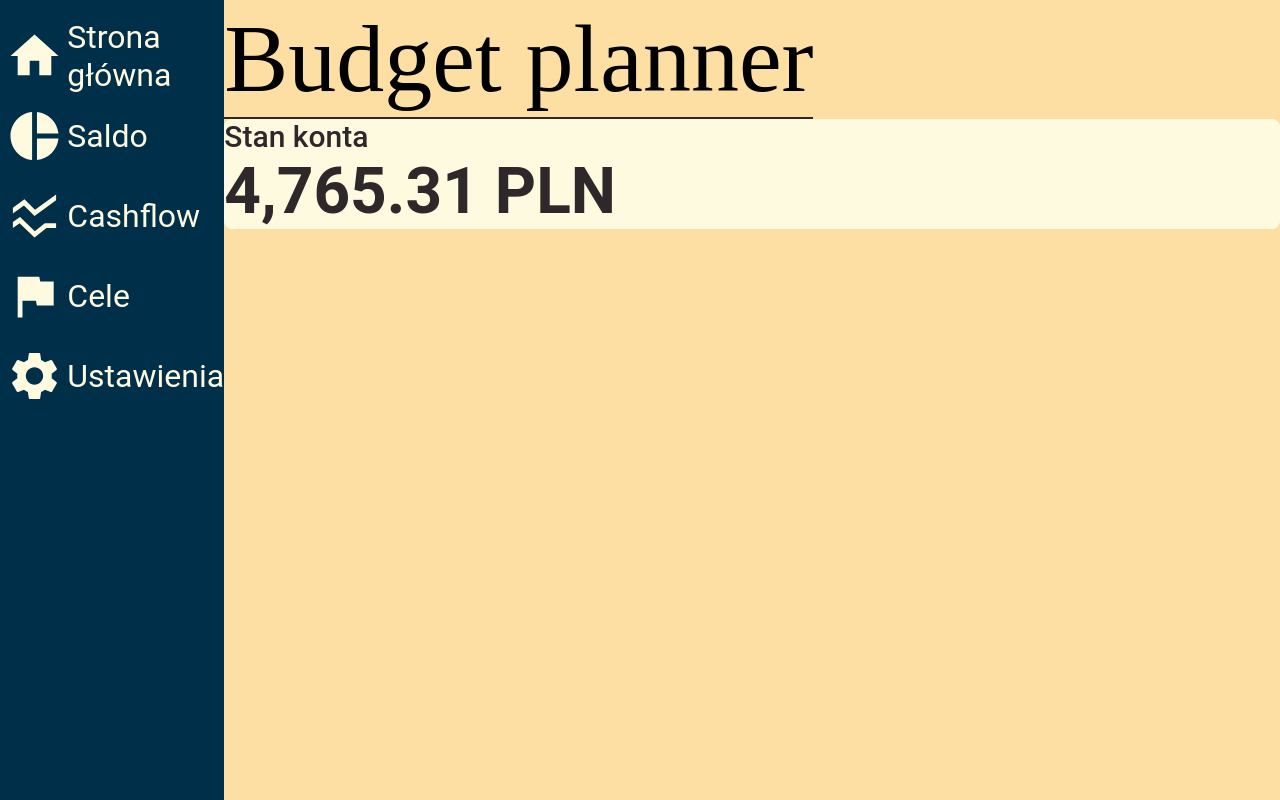
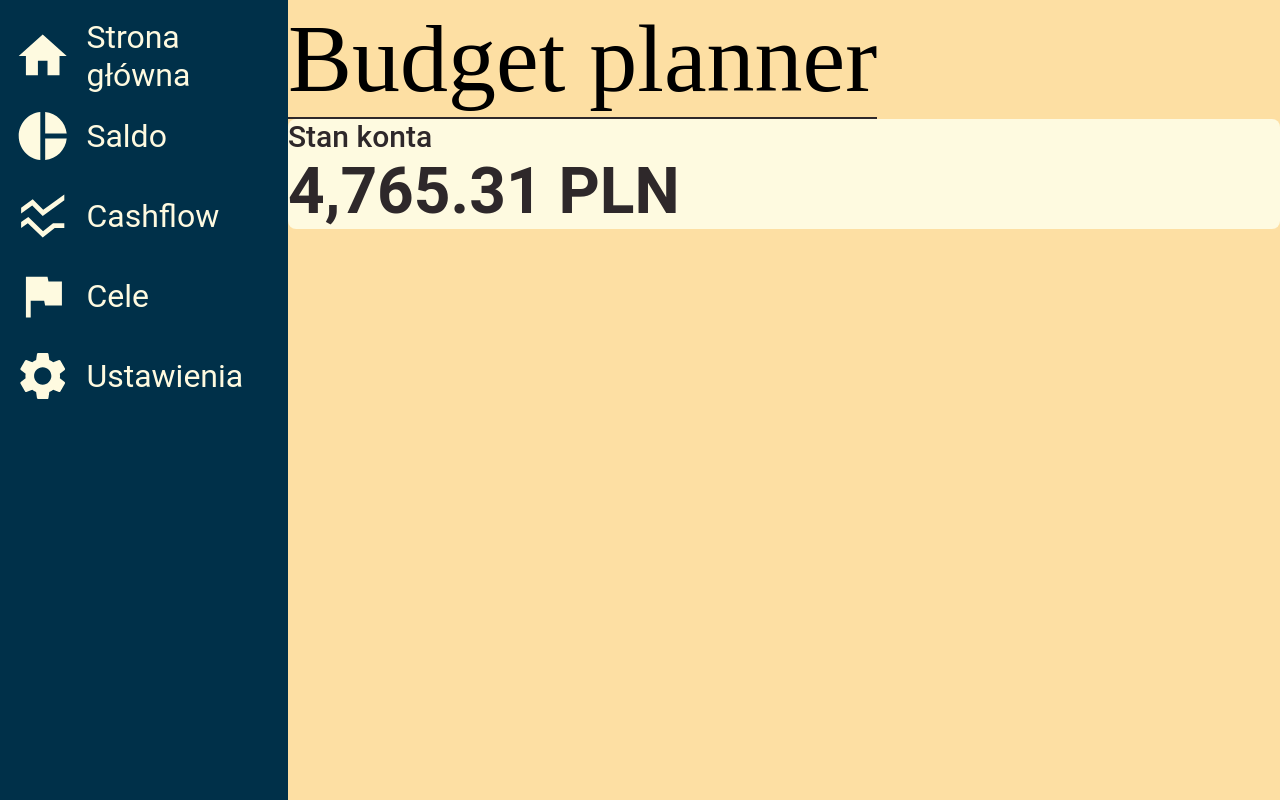
Before and after one commit to t-ukowski/Budget-planner, a React (Create React App) app in the folder frontend/: page / in a window 1280 px wide. Built offline with nearby package versions, Linux system fonts and the light colour scheme.

Commit message:
Sidebar fixes far smaller screens

```diff
--- a/frontend/src/styles/panel.scss
+++ b/frontend/src/styles/panel.scss
@@ -17,14 +17,16 @@ body {
 }
 
 aside {
-    flex: 0 1 8%;
+    flex: 0 0 7%;
+    min-width: 5rem;
     display: flex;
 }
 aside:hover {
-    flex: 0 1 24%;
+    flex: 0 0 21%;
+    min-width: 18rem;
 }
 main {
-    flex: 1 0 auto;
+    flex: 1 1 auto;
     overflow-y: auto;
     background-color: $background-base;
     height: 100vh;
```
